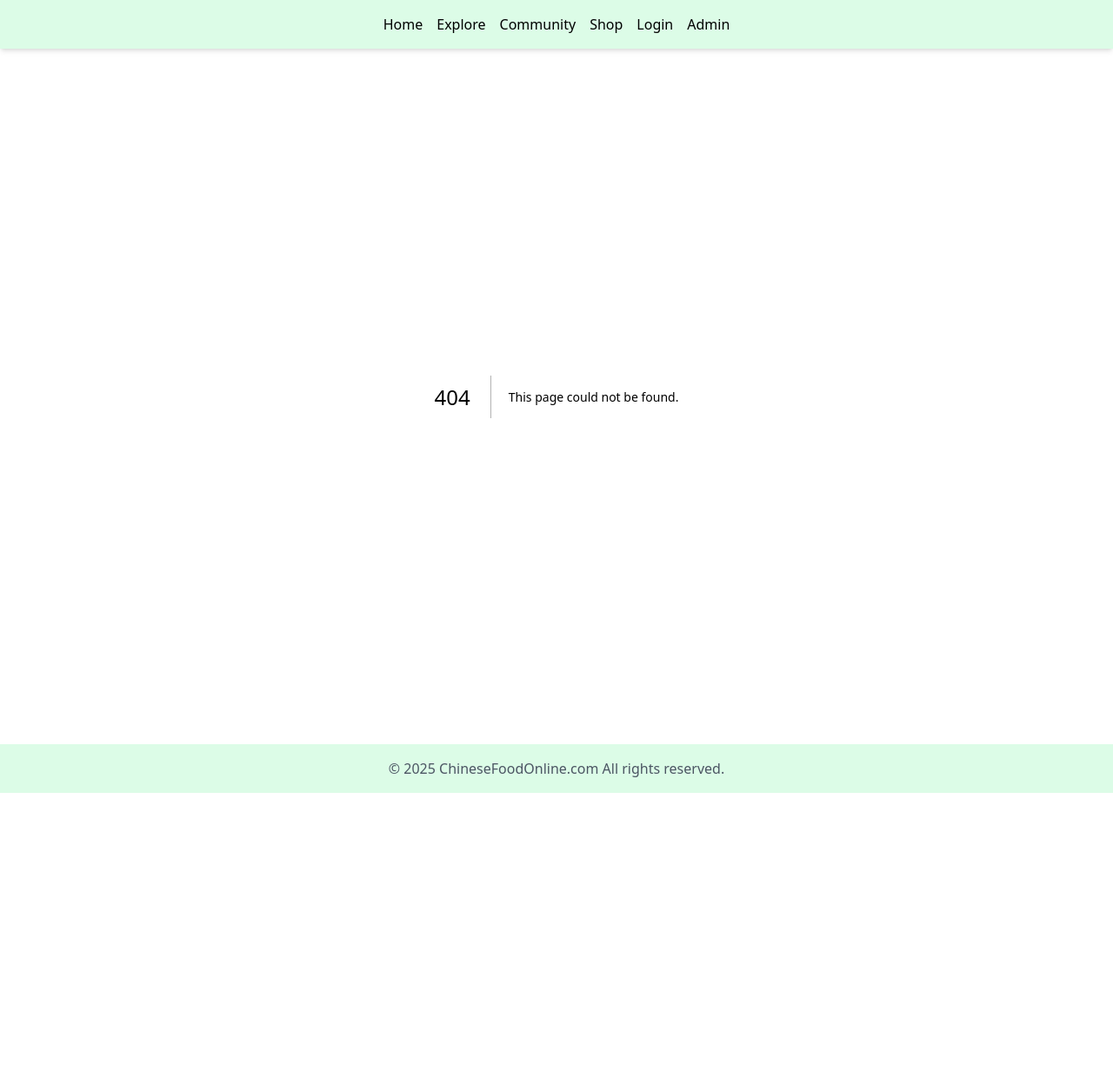
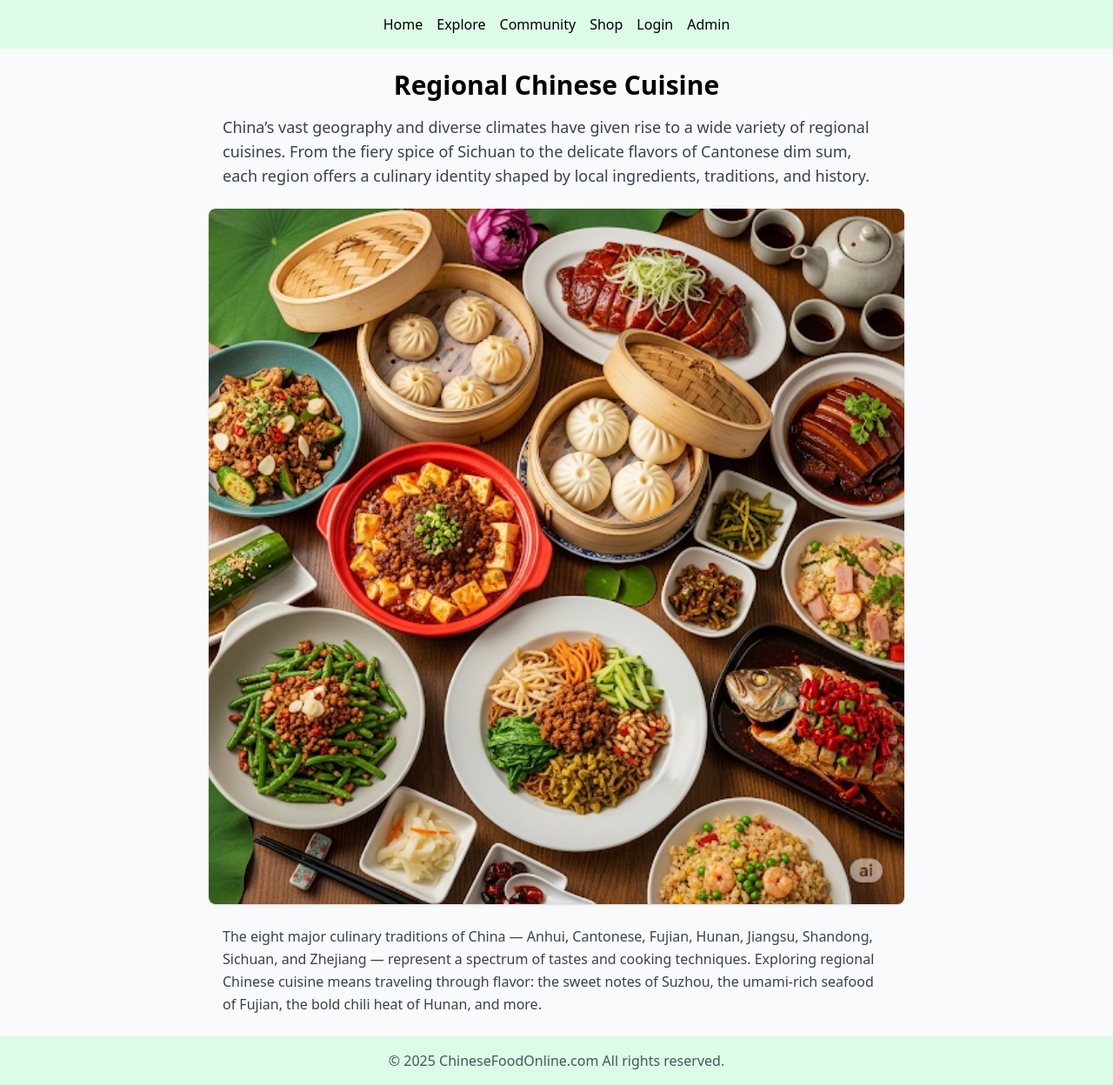
Before and after one commit to cfol1980/chinesefoodonline, a Next.js app: page /regional in a window 1280 px wide. Before the commit this address had no page. Shown: the whole page at 87% size. Before the commit the page ends 912 px from the top, so only its background shows below. Built offline with nearby package versions, Linux system fonts and the light colour scheme.

Commit message:
2025-08-12 explore

```diff
--- /dev/null
+++ b/app/american-chinese/page.tsx
@@ -0,0 +1,31 @@
+import Image from "next/image";
+
+export default function AmericanChinesePage() {
+  return (
+    <div className="bg-gray-50 min-h-screen p-6">
+      <h1 className="text-3xl font-bold text-center mb-4">American-Chinese Cuisine</h1>
+      <p className="max-w-3xl mx-auto text-lg text-gray-700 mb-6">
+        American-Chinese food is a unique fusion born from the adaptation of traditional Chinese recipes
+        to suit American tastes. Dishes like General Tso’s chicken, chop suey, and crab rangoon may
+        be unknown in China, but they have become beloved staples in the U.S.
+      </p>
+
+      <div className="flex justify-center mb-6">
+        <Image
+          src="/explore_american.png"
+          alt="American Chinese dishes"
+          width={800}
+          height={500}
+          className="rounded-lg shadow"
+        />
+      </div>
+
+      <p className="max-w-3xl mx-auto text-gray-700 leading-relaxed">
+        The roots of American-Chinese cuisine date back to the mid-19th century when Chinese immigrants
+        opened restaurants in California during the Gold Rush. Over time, they incorporated local ingredients
+        and flavors, creating a style of Chinese food that is familiar to millions of Americans today.
+        This cuisine reflects both the resilience of immigrant communities and the creativity of cultural exchange.
+      </p>
+    </div>
+  );
+}
--- /dev/null
+++ b/app/history/page.tsx
@@ -0,0 +1,34 @@
+import Image from "next/image";
+
+export default function HistoryPage() {
+  return (
+    <div className="bg-gray-50 min-h-screen p-6">
+      <h1 className="text-3xl font-bold text-center mb-4">History of Chinese Cuisine</h1>
+      <p className="max-w-3xl mx-auto text-lg text-gray-700 mb-6">
+        Chinese cuisine is one of the world’s oldest and most diverse culinary traditions,
+        with a history spanning over 3,000 years. Rooted in ancient dynasties, it has been shaped
+        by geography, philosophy, trade, and migration. From the imperial banquets of the Tang
+        Dynasty to the humble street food stalls, each dish carries centuries of tradition and
+        cultural identity.
+      </p>
+
+      <div className="flex justify-center mb-6">
+        <Image
+          src="/explore_history.png"
+          alt="Chinese food history"
+          width={800}
+          height={500}
+          className="rounded-lg shadow"
+        />
+      </div>
+
+      <p className="max-w-3xl mx-auto text-gray-700 leading-relaxed">
+        Over the centuries, Chinese food spread across the globe through trade routes like the Silk Road
+        and later through immigration. In each new country, it adapted to local tastes while keeping
+        its essential flavors and cooking techniques. Understanding the history of Chinese food
+        helps us appreciate not only the dishes themselves but also the people and cultures
+        that brought them to life.
+      </p>
+    </div>
+  );
+}
--- a/app/page.tsx
+++ b/app/page.tsx
@@ -93,12 +93,12 @@ export default function Home() {
       </section>
 
       {/* Explore Cuisine Section */}
-
       <main className="p-6">
         <h2 className="text-2xl font-semibold text-center mb-6">
           Explore Chinese Cuisine
         </h2>
         <div className="grid grid-cols-1 sm:grid-cols-3 gap-6">
+          {/* History */}
           <Link href="/explore/history" className="block">
             <div className="bg-white shadow rounded-lg overflow-hidden hover:shadow-lg transition-shadow">
               <Image
@@ -116,23 +116,8 @@ export default function Home() {
               </div>
             </div>
           </Link>
-          <Link href="/explore/regional" className="block">
-            <div className="bg-white shadow rounded-lg overflow-hidden hover:shadow-lg transition-shadow">
-              <Image
-                src="/explore_regional.png"
-                alt="Regional Specialties"
-                width={400}
-                height={250}
-                className="w-full h-auto"
-              />
-              <div className="p-4">
-                <h3 className="text-lg font-bold">Regional Specialties</h3>
-                <p className="text-sm text-gray-600">
-                  Taste the variety — from fiery Sichuan to delicate Cantonese, each region has its own story.
-                </p>
-              </div>
-            </div>
-          </Link>
+
+          {/* American Chinese */}
           <Link href="/explore/american-chinese" className="block">
             <div className="bg-white shadow rounded-lg overflow-hidden hover:shadow-lg transition-shadow">
               <Image
@@ -151,7 +136,24 @@ export default function Home() {
             </div>
           </Link>
 
-
+          {/* Regional Specialties */}
+          <Link href="/explore/regional" className="block">
+            <div className="bg-white shadow rounded-lg overflow-hidden hover:shadow-lg transition-shadow">
+              <Image
+                src="/explore_regional.png"
+                alt="Regional Specialties"
+                width={400}
+                height={250}
+                className="w-full h-auto"
+              />
+              <div className="p-4">
+                <h3 className="text-lg font-bold">Regional Specialties</h3>
+                <p className="text-sm text-gray-600">
+                  Taste the variety — from fiery Sichuan to delicate Cantonese, each region has its own story.
+                </p>
+              </div>
+            </div>
+          </Link>
         </div>
       </main>
 
--- /dev/null
+++ b/app/regional/page.tsx
@@ -0,0 +1,31 @@
+import Image from "next/image";
+
+export default function RegionalPage() {
+  return (
+    <div className="bg-gray-50 min-h-screen p-6">
+      <h1 className="text-3xl font-bold text-center mb-4">Regional Chinese Cuisine</h1>
+      <p className="max-w-3xl mx-auto text-lg text-gray-700 mb-6">
+        China’s vast geography and diverse climates have given rise to a wide variety of regional cuisines.
+        From the fiery spice of Sichuan to the delicate flavors of Cantonese dim sum, each region offers
+        a culinary identity shaped by local ingredients, traditions, and history.
+      </p>
+
+      <div className="flex justify-center mb-6">
+        <Image
+          src="/explore_regional.png"
+          alt="Regional Chinese food"
+          width={800}
+          height={500}
+          className="rounded-lg shadow"
+        />
+      </div>
+
+      <p className="max-w-3xl mx-auto text-gray-700 leading-relaxed">
+        The eight major culinary traditions of China — Anhui, Cantonese, Fujian, Hunan, Jiangsu,
+        Shandong, Sichuan, and Zhejiang — represent a spectrum of tastes and cooking techniques.
+        Exploring regional Chinese cuisine means traveling through flavor: the sweet notes of
+        Suzhou, the umami-rich seafood of Fujian, the bold chili heat of Hunan, and more.
+      </p>
+    </div>
+  );
+}
```
